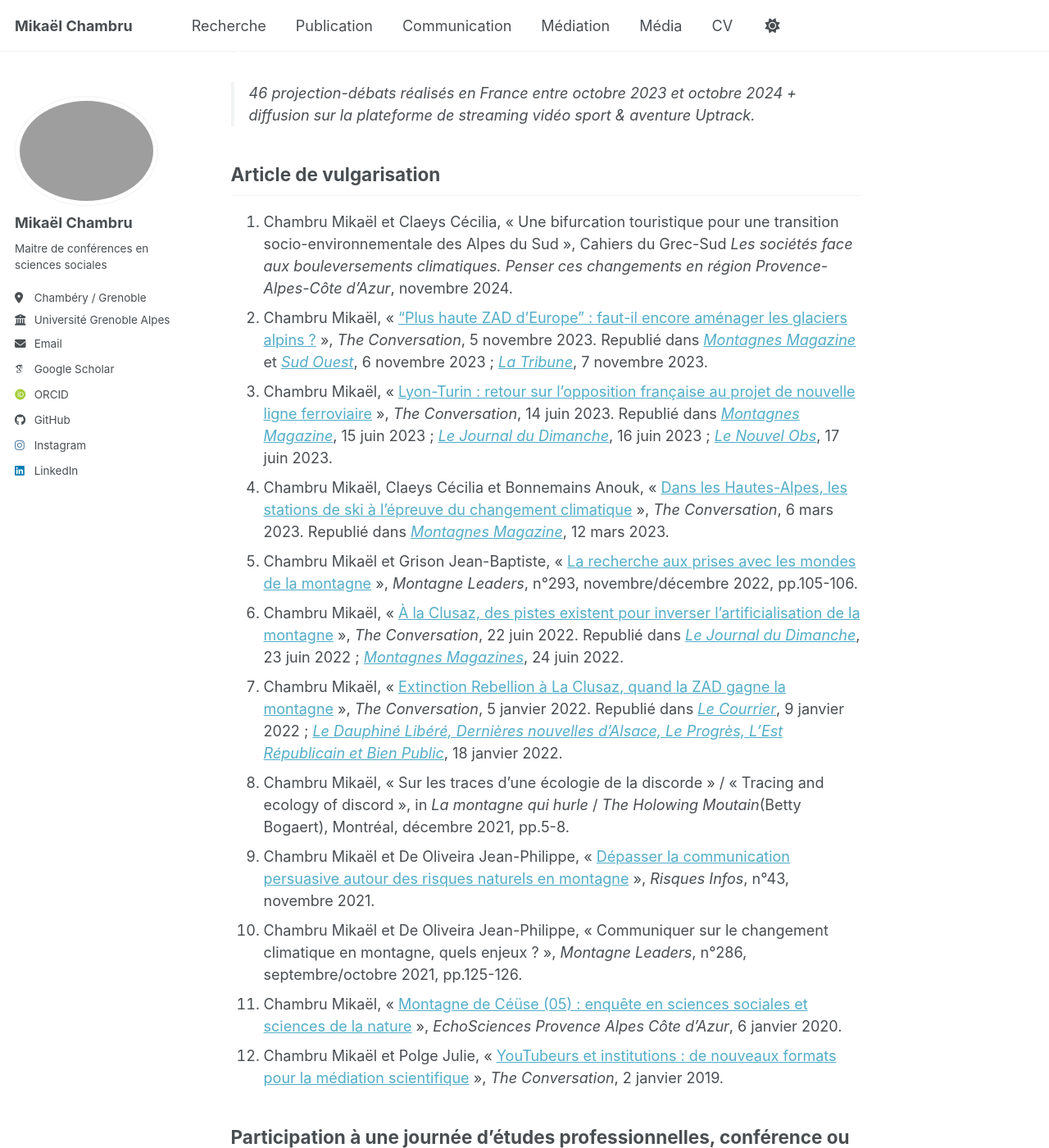
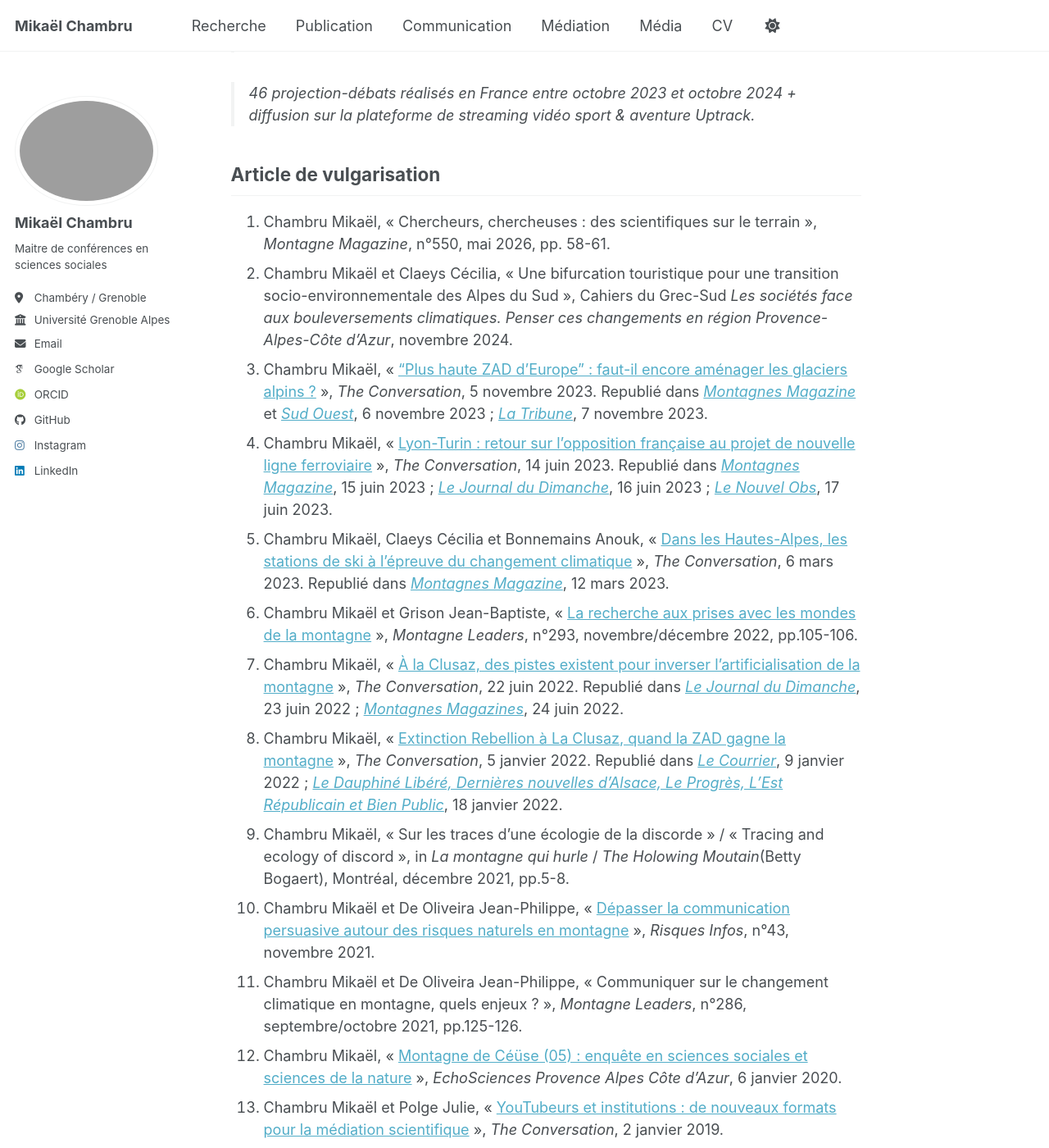
Before and after one commit to mikaelchambru/mikaelchambru.github.io, a Jekyll site: the page built from _pages/mediation.md, in a window 1280 px wide and 1400 px high, scrolled down 431 px. Shown: the whole window at 82% size. Built offline with Jekyll 4.4.1, drawn with Linux system fonts in a browser that asks for light colours; some web fonts are replaced; a script bundle is joined from its source files by our own code; library files that are not in the unit come from our copies; some of the changed text lies outside the part shown.

Commit message:
Update mediation.md

```diff
--- a/_pages/mediation.md
+++ b/_pages/mediation.md
@@ -15,64 +15,66 @@
 
 ## Article de vulgarisation
 
-1. Chambru Mikaël et Claeys Cécilia, « Une bifurcation touristique pour une transition socio-environnementale des Alpes du Sud », Cahiers du Grec-Sud *Les sociétés face aux bouleversements climatiques. Penser ces changements en région Provence-Alpes-Côte d’Azur*, novembre 2024.
-2. Chambru Mikaël, « [“Plus haute ZAD d’Europe” : faut-il encore aménager les glaciers alpins ?](https://theconversation.com/plus-haute-zad-deurope-faut-il-encore-amenager-les-glaciers-alpins-216918) », *The Conversation*, 5 novembre 2023.
+1. Chambru Mikaël, « Chercheurs, chercheuses : des scientifiques sur le terrain », *Montagne Magazine*, n°550, mai 2026, pp. 58-61.
+2. Chambru Mikaël et Claeys Cécilia, « Une bifurcation touristique pour une transition socio-environnementale des Alpes du Sud », Cahiers du Grec-Sud *Les sociétés face aux bouleversements climatiques. Penser ces changements en région Provence-Alpes-Côte d’Azur*, novembre 2024.
+3. Chambru Mikaël, « [“Plus haute ZAD d’Europe” : faut-il encore aménager les glaciers alpins ?](https://theconversation.com/plus-haute-zad-deurope-faut-il-encore-amenager-les-glaciers-alpins-216918) », *The Conversation*, 5 novembre 2023.
 Republié dans *[Montagnes Magazine](https://www.montagnes-magazine.com/actus-plus-haute-zad-europe-faut-il-encore-amenager-les-glaciers-alpins)* et *[Sud Ouest](https://www.sudouest.fr/environnement/plus-haute-zad-d-europe-faut-il-encore-amenager-les-glaciers-alpins-17354614.php)*, 6 novembre 2023 ; [*La Tribune*](https://www.latribune.fr/opinions/tribunes/la-plus-haute-zad-d-europe-remet-en-cause-l-amenagement-de-la-haute-montagne-982485.html), 7 novembre 2023.
-3. Chambru Mikaël, « [Lyon-Turin : retour sur l’opposition française au projet de nouvelle ligne ferroviaire](https://theconversation.com/lyon-turin-retour-sur-lopposition-francaise-au-projet-de-nouvelle-ligne-ferroviaire-207501) », *The Conversation*, 14 juin 2023.
+4. Chambru Mikaël, « [Lyon-Turin : retour sur l’opposition française au projet de nouvelle ligne ferroviaire](https://theconversation.com/lyon-turin-retour-sur-lopposition-francaise-au-projet-de-nouvelle-ligne-ferroviaire-207501) », *The Conversation*, 14 juin 2023.
 Republié dans *[Montagnes Magazine](https://www.montagnes-magazine.com/actus-lyon-turin-retour-opposition-francaise-projet-nouvelle-ligne-ferroviaire)*, 15 juin 2023 ; *[Le Journal du Dimanche](https://www.lejdd.fr/societe/ligne-ferroviaire-lyon-turin-comment-sest-organisee-lopposition-ce-projet-en-france-136831)*, 16 juin 2023 ; *[Le Nouvel Obs](https://www.nouvelobs.com/opinions/20230617.OBS74612/lyon-turin-comment-l-opposition-francaise-au-projet-de-ligne-ferroviaire-s-est-coalisee.html)*, 17 juin 2023.
-4. Chambru Mikaël, Claeys Cécilia et Bonnemains Anouk, « [Dans les Hautes-Alpes, les stations de ski à l’épreuve du changement climatique](https://theconversation.com/dans-les-hautes-alpes-les-stations-de-ski-a-lepreuve-du-changement-climatique-198248) », *The Conversation*, 6 mars 2023.
+5. Chambru Mikaël, Claeys Cécilia et Bonnemains Anouk, « [Dans les Hautes-Alpes, les stations de ski à l’épreuve du changement climatique](https://theconversation.com/dans-les-hautes-alpes-les-stations-de-ski-a-lepreuve-du-changement-climatique-198248) », *The Conversation*, 6 mars 2023.
 Republié dans *[Montagnes Magazine](https://www.montagnes-magazine.com/actus-dans-les-hautes-alpes-les-stations-ski-epreuve-changement-climatique)*, 12 mars 2023.
-5. Chambru Mikaël et Grison Jean-Baptiste, « [La recherche aux prises avec les mondes de la montagne](https://www.montagneleaders.fr/infos/experts/la-recherche-aux-prises-avec-les-mondes-de-la-montagne/) », *Montagne Leaders*, n°293, novembre/décembre 2022, pp.105-106.
-6. Chambru Mikaël, « [À la Clusaz, des pistes existent pour inverser l’artificialisation de la montagne](https://theconversation.com/a-la-clusaz-des-pistes-existent-pour-dejouer-lartificialisation-de-la-montagne-183539) », *The Conversation*, 22 juin 2022.
+6. Chambru Mikaël et Grison Jean-Baptiste, « [La recherche aux prises avec les mondes de la montagne](https://www.montagneleaders.fr/infos/experts/la-recherche-aux-prises-avec-les-mondes-de-la-montagne/) », *Montagne Leaders*, n°293, novembre/décembre 2022, pp.105-106.
+7. Chambru Mikaël, « [À la Clusaz, des pistes existent pour inverser l’artificialisation de la montagne](https://theconversation.com/a-la-clusaz-des-pistes-existent-pour-dejouer-lartificialisation-de-la-montagne-183539) », *The Conversation*, 22 juin 2022.
 Republié dans *[Le Journal du Dimanche](https://www.lejdd.fr/Societe/a-la-clusaz-la-question-de-lartificialisation-de-la-montage-est-au-coeur-des-tensions-4119312)*, 23 juin 2022 ; *[Montagnes Magazines](https://www.montagnes-magazine.com/actus-clusaz-pistes-existent-dejouer-artificialisation-montagne)*, 24 juin 2022.
-7. Chambru Mikaël, « [Extinction Rebellion à La Clusaz, quand la ZAD gagne la montagne](https://theconversation.com/extinction-rebellion-a-la-clusaz-quand-la-zad-gagne-la-montagne-174358) », *The Conversation*, 5 janvier 2022.
+8. Chambru Mikaël, « [Extinction Rebellion à La Clusaz, quand la ZAD gagne la montagne](https://theconversation.com/extinction-rebellion-a-la-clusaz-quand-la-zad-gagne-la-montagne-174358) », *The Conversation*, 5 janvier 2022.
 Republié dans *[Le Courrier](https://lecourrier.ch/2022/01/09/quand-la-zad-gagne-la-montagne/)*, 9 janvier 2022 ; *[Le Dauphiné Libéré, Dernières nouvelles d’Alsace, Le Progrès, L’Est Républicain et Bien Public](https://www.ledauphine.com/environnement/2022/01/18/quand-la-zad-gagne-la-montagne)*, 18 janvier 2022.
-8. Chambru Mikaël, « Sur les traces d’une écologie de la discorde » / « Tracing and ecology of discord », in *La montagne qui hurle* / *The Holowing Moutain*(Betty Bogaert), Montréal, décembre 2021, pp.5-8.
-9. Chambru Mikaël et De Oliveira Jean-Philippe, « [Dépasser la communication persuasive autour des risques naturels en montagne](http://www.irma-grenoble.com/01actualite/01articles_afficher.php?id_actualite=741) », *Risques Infos*, n°43, novembre 2021.
-10. Chambru Mikaël et De Oliveira Jean-Philippe, « Communiquer sur le changement climatique en montagne, quels enjeux ? », *Montagne Leaders*, n°286, septembre/octobre 2021, pp.125-126.
-11. Chambru Mikaël, « [Montagne de Céüse (05) : enquête en sciences sociales et sciences de la nature](https://www.echosciences-paca.fr/articles/montagne-de-ceuse-o5-enquete-en-sciences-sociales-et-sciences-de-la-nature) », *EchoSciences Provence Alpes Côte d’Azur*, 6 janvier 2020.
-12. Chambru Mikaël et Polge Julie, « [YouTubeurs et institutions : de nouveaux formats pour la médiation scientifique](https://theconversation.com/youtubeurs-et-institutions-de-nouveaux-formats-pour-la-mediation-scientifique-107587) », *The Conversation*, 2 janvier 2019.
+9. Chambru Mikaël, « Sur les traces d’une écologie de la discorde » / « Tracing and ecology of discord », in *La montagne qui hurle* / *The Holowing Moutain*(Betty Bogaert), Montréal, décembre 2021, pp.5-8.
+10. Chambru Mikaël et De Oliveira Jean-Philippe, « [Dépasser la communication persuasive autour des risques naturels en montagne](http://www.irma-grenoble.com/01actualite/01articles_afficher.php?id_actualite=741) », *Risques Infos*, n°43, novembre 2021.
+11. Chambru Mikaël et De Oliveira Jean-Philippe, « Communiquer sur le changement climatique en montagne, quels enjeux ? », *Montagne Leaders*, n°286, septembre/octobre 2021, pp.125-126.
+12. Chambru Mikaël, « [Montagne de Céüse (05) : enquête en sciences sociales et sciences de la nature](https://www.echosciences-paca.fr/articles/montagne-de-ceuse-o5-enquete-en-sciences-sociales-et-sciences-de-la-nature) », *EchoSciences Provence Alpes Côte d’Azur*, 6 janvier 2020.
+13. Chambru Mikaël et Polge Julie, « [YouTubeurs et institutions : de nouveaux formats pour la médiation scientifique](https://theconversation.com/youtubeurs-et-institutions-de-nouveaux-formats-pour-la-mediation-scientifique-107587) », *The Conversation*, 2 janvier 2019.
 
 
 ## Participation à une journée d’études professionnelles, conférence ou autre évènement
 
-1. « Que font les controverses aux pratiques de médiation scientifique ? », conférence, *séminaire de formation INRAE sur les pratiques en médiation scientifique et controverses socio-scientifiques*, Angers, 17 février 2026.
-2. « La communication des sciences : vulgariser, politiser, médiatiser », conférence, *Comité d’orientation stratégique territorial de l’EPCC Territoire de Sciences*, Grenoble, 16 décembre 2025.
-3. « Les transitions en montagne : quels défis pour l’avenir ? », table-ronde, *Galerie Eurêka - espace montagne*, Chambéry, 12 décembre 2025.
-4. « Transition en montagne : quels enjeux dans les Alpes du sud  ? », conférence-débat, *Assemblée générale Leader 2025 Alpes et Azue*, Pugnet-Théniers, 5 décembre 2025.
-5. « Ville-montagne 2050, construire ensemble un avenir souhaitable », table-ronde, *The Shifters*, Grenoble, 26 novembre 2025.
-6. « Demain, la vallée : les enjeux du foncier agricole et forestier en montagne », ciné-débat, Festival *Oh pétard !*, Buis-les-Baronnies, 27 septembre 2025.
-7. « Les impacts du projet Lyon-Turin », table-ronde, Collectif citoyen contre le Lyon-Turin Chambéry, Barberaz, 4 avril 2025.
-8. « Transitions territoriales et participation publique en montagne », Rencontre services et territoires *Participation des habitant.e.s dans les territoires et ruraux de montagne*, Les Adrets, 3 décembre 2024.
-9. « La montagne au défi : urbanisme, simplifier sans compris », Table-ronde lors du 40ème congrès de l’Association nationale des élus de montagne (ANEM), SuperDévoluy, 11 octobre 2024.
-10. « Glacier de la Girose. Versant sensible », Conférence *Demain les montagnes !*, Grenoble, 13 novembre 2024.
-11. « Production de neige en stations de ski : vers un conflit d’usages de l’eau ? », *Fête de la science*, Grenoble, 8 octobre 2024.
-12. « Comprendre et accompagner les défis socio-écologiques des forêts de montagne », *1 heure – 1 chercheur* de la Fondation Université Grenoble Alpes, Grenoble, 1er octobre 2024.
-13. « Comment bien vivre demain nos territoires de montagne ? », séminaire *Espace valléens et Avenir Montagne Ingénierie*, Moûtiers, 11 septembre 2024.
-14. « (A)ménager les glaciers alpins ? », Conférence du *Jardin du Lautaret*, Villar-d’Arène, 26 août 2024.
-15. « Transizioni in montagne : quali séide per il futoro ? / Les transitions en montagne : quels défis pour l’avenir ? », Table-ronde de lancement du programme européen Interreg France – Italie Alcotra *ESCAPE*, Bardonnechia (Italie), 20 mars 2024.
-16. « Transitions en montagne : quel avenir pour les stations de ski des Hautes Alpes ? », Table-ronde organisée par *Ram 05*, Embrum, 13 mars 2024.
-17. « Transition des territoires de montagne : quelle place pour l’agriculture face au tourisme dans le Briançonnais ? », Table-ronde organisée par *Fréquence Mistral*, Briançon, 12 mars 2024.
-18. « Dés-inventer le tourisme montagne ? Transition et conflits », Conférence du *Jardin du Lautaret*, Villar-d’Arène, 14 août 2023.
-19. « Interactions science-société au service du développement territorial », Café-science *Ecrins terre de sciences*, *Parc national des Ecrins* et *Réseau nature, science environnement*, Villar-d’Arène, 5 juin 2023.
-20. « Valorisation du patrimoine naturel & tourisme scientifique », Journée prospective *Avenir Montagne*, PETR Briançonnais, Ecrins, Guillestrois, Queyras, Puy-Saint-André, 7 avril 2023.
-21. « Quand le tourisme scientifique entre en controverse : retour sur un projet d’aménagement autour des sciences astronomiques », *Ecotraversée du Queyras*, Saint Véran, 2 novembre 2022.
-22. « Le dialogue Science-Société au prisme du GIEC », conférence-débat *Fête de la science*, Chamonix, 7 octobre 2022.
-23. « Quelle transition pour le territoire de Céüse ? », soirée-débat autour du projet *Demain Céüse : une destination nature 4 saisons*, Aix-Marseille universités, Idées de demain, Département des Hautes-Alpes et association Transition des territoires de montagne, Gap, 15 janvier 2021.
-24. « Comment faire cohabiter les actions en présence et en ligne dans les initiatives de médiation scientifique ? », rencontre professionnelle de l’*École de la médiation*, Grenoble et Paris, 10 novembre, 15 décembre 2020 et 12 janvier 2021.
-25. « Jeunes et grand public : quels nouveaux formats de la connaissance pour les informer ? », festival *Médias en Seine*, France Info et Les Echos, Paris, 19 novembre 2020.
-26. « Sciences et grand public : comment accéder aux connaissances scientifiques et échapper aux fake-news ? », *Fête de la science*, Sciences actions et Université Savoie Mont-Blanc, Chambéry, 8 octobre 2020.
-27. « Le loup et ses effets socio-environnementaux », *Ecotraversée de Belledonne*, Combe Madame, 28 juin 2020.
-28. « Communiquer les sciences : quels enjeux pour quels publics ? », Journée scientifique *De la communication scientifique à la communication grand public*, Laboratoire de psychologie et neurocognition, Grenoble, 21 juin 2019.
-29. « Communication sur l’adaptation au changement climatique : bonnes pratiques, tendances et réseau de partenaires », *Alpine partnership for local climate action*, Grenoble, 29 mai 2019.
-30. « Et dans les classes ? Sciences et esprit critique de l’école primaire à l’université », Colloque *Sciences et esprit critique, interroger les certitudes*, Maison pour la science Alpes-Dauphiné, Délégation académique aux affaires culturelles et Cellule éducation au média et information du Rectorat, Grenoble, 8 novembre 2018.
-31. « Quand la fraude s’invite dans les publications scientifiques », Festival Imaginascience *Fakes News et réveil de l’esprit critique*, CCSTI La Turbine Sciences, Annecy, 27 septembre 2018.
-32. « Les sujets brûlants de la communication scientifique », Congrès annuel de la communication scientifique suisse *Science Comm’16 – New tools, new placers,&#x20;*&#x46;ondation Sciences et Cité, Grandson (Suisse), 22 septembre 2016.
-33. « Pouvoir d’agir et engagements citoyens pour des territoires durables », colloque participatif, Anciela & Science-Po Lyon, Lyon, 2 juin 2014.
-34. « La citoyenneté active comme solution face aux défis écologiques », colloque participatif, Anciela & Science-Po Lyon, Lyon, 25 février 2013.
-35. « Par quelle voie sortir du nucléaire ? », Forum-débat, *Festival des libertés*, Bruxelles, 25 octobre 2012.
-36. « Quelles conditions pour que des échanges entre chercheurs et acteurs de la société civile aboutissent à des projets de recherche participative », Atelier-scénario, Adreca & fondation Sciences citoyennes, Saint-Martin d’Hères, 27 et 28 juin 2011.
-37. « Les médias : vecteurs d’expression, vecteurs de représentation », *Université européenne de l’engagement : (re)Trouver la capacité d’agir*, Association de la fondation étudiante pour la ville (Afev), Université Claude Bernard Lyon 1, Lyon, 24 août 2011.
+1. « Evolution de l'offre sur un territoire à multiples atitudes », table-ronde, festival *Après demain - l'évènement des transitions*, Aime-La Plagne, 28 mai 2026.
+2. « Que font les controverses aux pratiques de médiation scientifique ? », conférence, *séminaire de formation INRAE sur les pratiques en médiation scientifique et controverses socio-scientifiques*, Angers, 17 février 2026.
+3. « La communication des sciences : vulgariser, politiser, médiatiser », conférence, *Comité d’orientation stratégique territorial de l’EPCC Territoire de Sciences*, Grenoble, 16 décembre 2025.
+4. « Les transitions en montagne : quels défis pour l’avenir ? », table-ronde, *Galerie Eurêka - espace montagne*, Chambéry, 12 décembre 2025.
+5. « Transition en montagne : quels enjeux dans les Alpes du sud  ? », conférence-débat, *Assemblée générale Leader 2025 Alpes et Azue*, Pugnet-Théniers, 5 décembre 2025.
+6. « Ville-montagne 2050, construire ensemble un avenir souhaitable », table-ronde, *The Shifters*, Grenoble, 26 novembre 2025.
+7. « Demain, la vallée : les enjeux du foncier agricole et forestier en montagne », ciné-débat, Festival *Oh pétard !*, Buis-les-Baronnies, 27 septembre 2025.
+8. « Les impacts du projet Lyon-Turin », table-ronde, Collectif citoyen contre le Lyon-Turin Chambéry, Barberaz, 4 avril 2025.
+9. « Transitions territoriales et participation publique en montagne », Rencontre services et territoires *Participation des habitant.e.s dans les territoires et ruraux de montagne*, Les Adrets, 3 décembre 2024.
+10. « La montagne au défi : urbanisme, simplifier sans compris », Table-ronde lors du 40ème congrès de l’Association nationale des élus de montagne (ANEM), SuperDévoluy, 11 octobre 2024.
+11. « Glacier de la Girose. Versant sensible », Conférence *Demain les montagnes !*, Grenoble, 13 novembre 2024.
+12. « Production de neige en stations de ski : vers un conflit d’usages de l’eau ? », *Fête de la science*, Grenoble, 8 octobre 2024.
+13. « Comprendre et accompagner les défis socio-écologiques des forêts de montagne », *1 heure – 1 chercheur* de la Fondation Université Grenoble Alpes, Grenoble, 1er octobre 2024.
+14. « Comment bien vivre demain nos territoires de montagne ? », séminaire *Espace valléens et Avenir Montagne Ingénierie*, Moûtiers, 11 septembre 2024.
+15. « (A)ménager les glaciers alpins ? », Conférence du *Jardin du Lautaret*, Villar-d’Arène, 26 août 2024.
+16. « Transizioni in montagne : quali séide per il futoro ? / Les transitions en montagne : quels défis pour l’avenir ? », Table-ronde de lancement du programme européen Interreg France – Italie Alcotra *ESCAPE*, Bardonnechia (Italie), 20 mars 2024.
+17. « Transitions en montagne : quel avenir pour les stations de ski des Hautes Alpes ? », Table-ronde organisée par *Ram 05*, Embrum, 13 mars 2024.
+18. « Transition des territoires de montagne : quelle place pour l’agriculture face au tourisme dans le Briançonnais ? », Table-ronde organisée par *Fréquence Mistral*, Briançon, 12 mars 2024.
+19. « Dés-inventer le tourisme montagne ? Transition et conflits », Conférence du *Jardin du Lautaret*, Villar-d’Arène, 14 août 2023.
+20. « Interactions science-société au service du développement territorial », Café-science *Ecrins terre de sciences*, *Parc national des Ecrins* et *Réseau nature, science environnement*, Villar-d’Arène, 5 juin 2023.
+21. « Valorisation du patrimoine naturel & tourisme scientifique », Journée prospective *Avenir Montagne*, PETR Briançonnais, Ecrins, Guillestrois, Queyras, Puy-Saint-André, 7 avril 2023.
+22. « Quand le tourisme scientifique entre en controverse : retour sur un projet d’aménagement autour des sciences astronomiques », *Ecotraversée du Queyras*, Saint Véran, 2 novembre 2022.
+23. « Le dialogue Science-Société au prisme du GIEC », conférence-débat *Fête de la science*, Chamonix, 7 octobre 2022.
+24. « Quelle transition pour le territoire de Céüse ? », soirée-débat autour du projet *Demain Céüse : une destination nature 4 saisons*, Aix-Marseille universités, Idées de demain, Département des Hautes-Alpes et association Transition des territoires de montagne, Gap, 15 janvier 2021.
+25. « Comment faire cohabiter les actions en présence et en ligne dans les initiatives de médiation scientifique ? », rencontre professionnelle de l’*École de la médiation*, Grenoble et Paris, 10 novembre, 15 décembre 2020 et 12 janvier 2021.
+26. « Jeunes et grand public : quels nouveaux formats de la connaissance pour les informer ? », festival *Médias en Seine*, France Info et Les Echos, Paris, 19 novembre 2020.
+27. « Sciences et grand public : comment accéder aux connaissances scientifiques et échapper aux fake-news ? », *Fête de la science*, Sciences actions et Université Savoie Mont-Blanc, Chambéry, 8 octobre 2020.
+28. « Le loup et ses effets socio-environnementaux », *Ecotraversée de Belledonne*, Combe Madame, 28 juin 2020.
+29. « Communiquer les sciences : quels enjeux pour quels publics ? », Journée scientifique *De la communication scientifique à la communication grand public*, Laboratoire de psychologie et neurocognition, Grenoble, 21 juin 2019.
+30. « Communication sur l’adaptation au changement climatique : bonnes pratiques, tendances et réseau de partenaires », *Alpine partnership for local climate action*, Grenoble, 29 mai 2019.
+31. « Et dans les classes ? Sciences et esprit critique de l’école primaire à l’université », Colloque *Sciences et esprit critique, interroger les certitudes*, Maison pour la science Alpes-Dauphiné, Délégation académique aux affaires culturelles et Cellule éducation au média et information du Rectorat, Grenoble, 8 novembre 2018.
+32. « Quand la fraude s’invite dans les publications scientifiques », Festival Imaginascience *Fakes News et réveil de l’esprit critique*, CCSTI La Turbine Sciences, Annecy, 27 septembre 2018.
+33. « Les sujets brûlants de la communication scientifique », Congrès annuel de la communication scientifique suisse *Science Comm’16 – New tools, new placers,&#x20;*&#x46;ondation Sciences et Cité, Grandson (Suisse), 22 septembre 2016.
+34. « Pouvoir d’agir et engagements citoyens pour des territoires durables », colloque participatif, Anciela & Science-Po Lyon, Lyon, 2 juin 2014.
+35. « La citoyenneté active comme solution face aux défis écologiques », colloque participatif, Anciela & Science-Po Lyon, Lyon, 25 février 2013.
+36. « Par quelle voie sortir du nucléaire ? », Forum-débat, *Festival des libertés*, Bruxelles, 25 octobre 2012.
+37. « Quelles conditions pour que des échanges entre chercheurs et acteurs de la société civile aboutissent à des projets de recherche participative », Atelier-scénario, Adreca & fondation Sciences citoyennes, Saint-Martin d’Hères, 27 et 28 juin 2011.
+38. « Les médias : vecteurs d’expression, vecteurs de représentation », *Université européenne de l’engagement : (re)Trouver la capacité d’agir*, Association de la fondation étudiante pour la ville (Afev), Université Claude Bernard Lyon 1, Lyon, 24 août 2011.
 
 ## Animation d'émission sur Twitch
 
```
